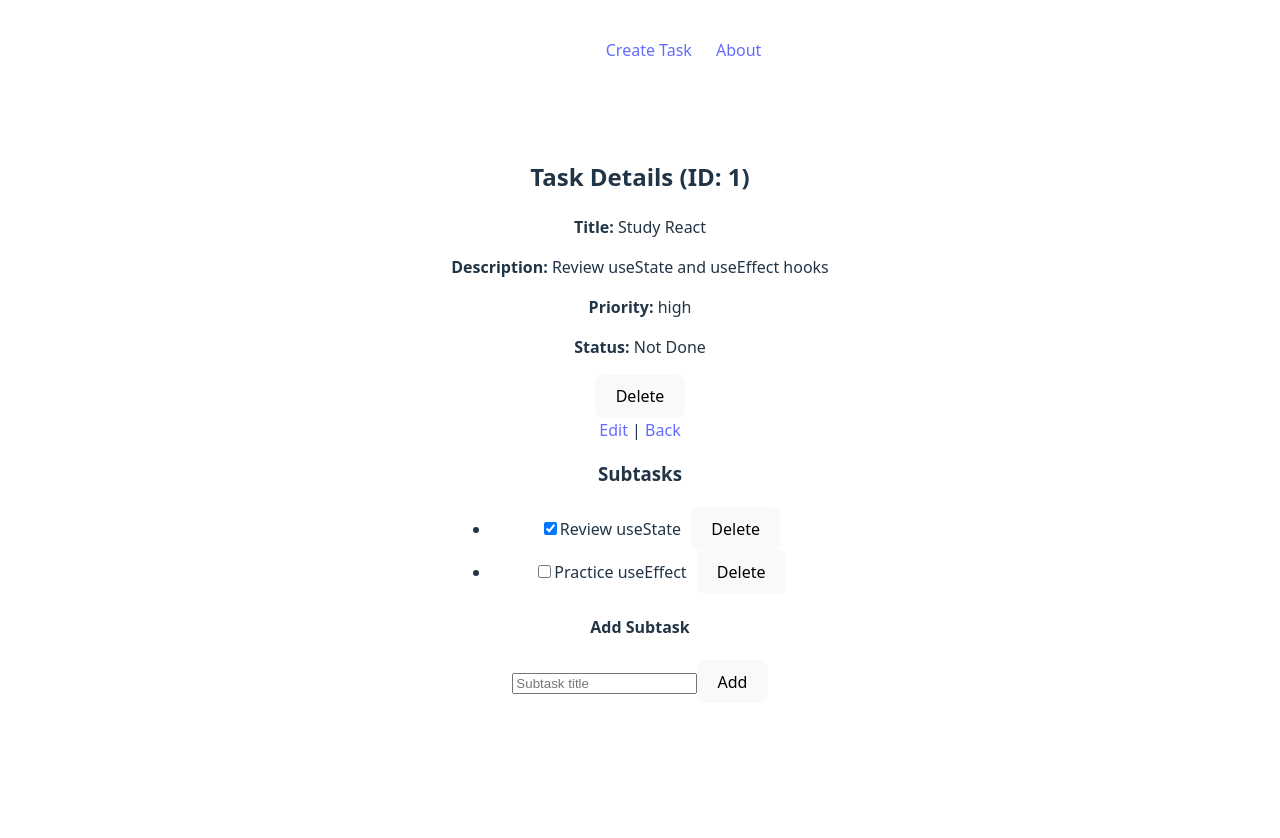
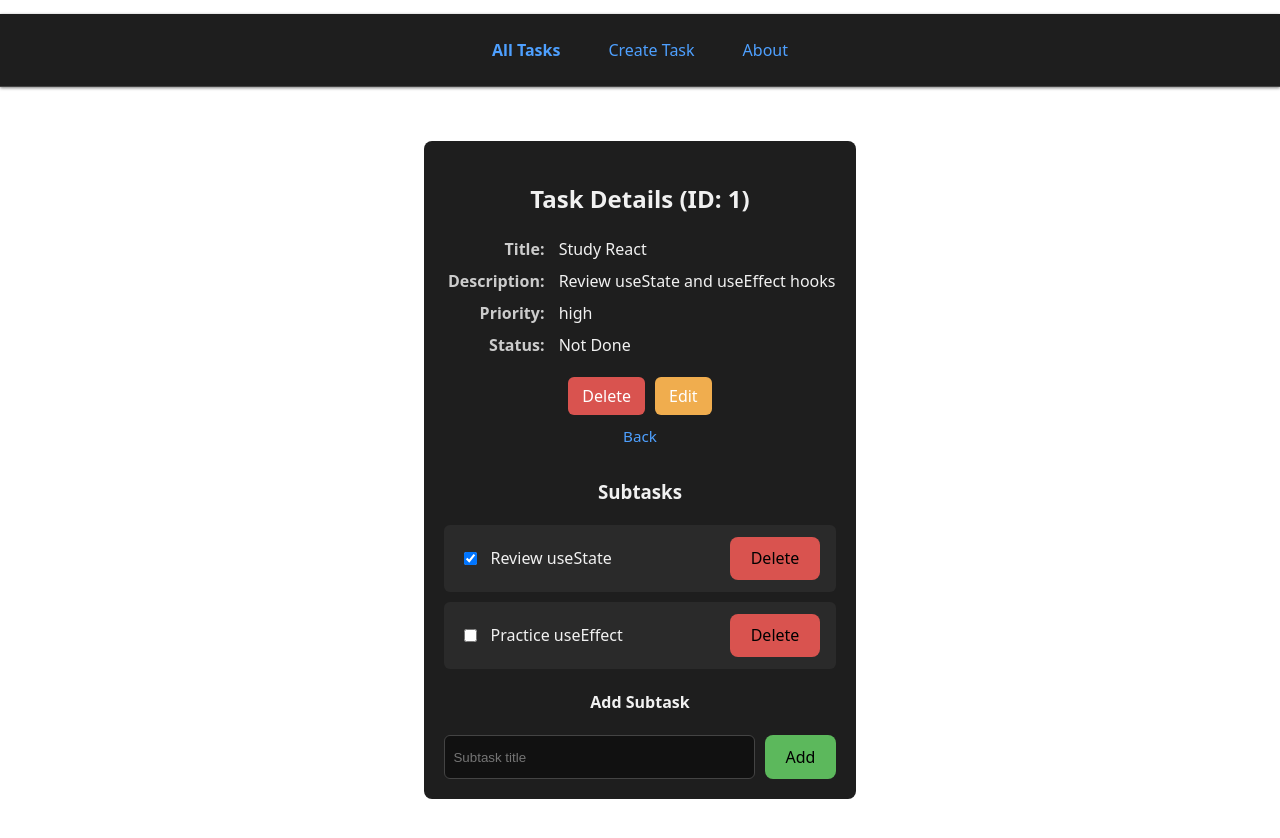
Before and after one commit to bdof2001/react-api-json, a React (Vite) app: page /tasks/1 in a window 1280 px wide. Before the commit the page ends 800 px from the top, so only its background shows below. Built offline with nearby package versions, Linux system fonts and the light colour scheme; data requests are answered from the project's data file.

Commit message:
Apply consistent CSS to forms and task views

```diff
--- a/src/App.css
+++ b/src/App.css
@@ -1,14 +1,14 @@
-
-
 .logo {
   height: 6em;
   padding: 1.5em;
   will-change: filter;
   transition: filter 300ms;
 }
+
 .logo:hover {
   filter: drop-shadow(0 0 2em #646cffaa);
 }
+
 .logo.react:hover {
   filter: drop-shadow(0 0 2em #61dafbaa);
 }
@@ -17,6 +17,7 @@
   from {
     transform: rotate(0deg);
   }
+
   to {
     transform: rotate(360deg);
   }
@@ -36,16 +37,6 @@
   color: #888;
 }
 
-/* Estilização de Navs */
-
-nav a{
-  margin: 12px;
-}
-
-nav a.active {
-  color: white;
-}
-
 /* Mudanças do Diogo */
 
 #root {
@@ -55,7 +46,7 @@ nav a.active {
   text-align: center;
 }
 
-header{
+header {
   height: 100px;
   border-bottom: 1px solid white;
   width: 100%;
@@ -64,25 +55,306 @@ header{
   align-items: center;
 }
 
-main{
+main {
   min-height: 80vh;
   display: flex;
   justify-content: center;
   align-items: center;
 }
 
+/* ========== GENERAL ========== */
 
-.tasks ul {
+ul {
   list-style: none;
   padding: 0;
+  margin: 0;
+}
+
+a {
+  color: #4ea0ff;
+  text-decoration: none;
+}
+
+a:hover {
+  text-decoration: underline;
+}
+
+/* ========== BUTTONS ========== */
+
+button {
+  font-family: inherit;
+}
+
+.btn {
+  color: white;
+  border: none;
+  padding: 8px 14px;
+  border-radius: 6px;
+  cursor: pointer;
+  transition: background-color 0.3s ease;
+}
+
+.btn:hover {
+  opacity: 0.9;
+}
+
+.btn-delete {
+  background-color: #d9534f;
+}
+
+.btn-add {
+  background-color: #5cb85c;
+}
+
+.btn-edit {
+  background-color: #f0ad4e;
+}
+
+/* ========== TASK LIST ========== */
+
+.tasks {
+  max-width: 600px;
+  margin: 40px auto;
+  padding: 20px;
+  text-align: center;
+}
+
+.tasks h3 {
+  font-size: 1.8rem;
+  margin-bottom: 20px;
+}
+
+.tasks button {
+  margin: 10px 0 30px;
 }
 
 .tasks li {
-  margin: 10px 0;
+  background-color: #2a2a2a;
+  padding: 12px 16px;
+  border-radius: 10px;
+  margin-bottom: 16px;
+  display: flex;
+  align-items: center;
+  justify-content: space-between;
+  box-shadow: 0 2px 5px rgba(0, 0, 0, 0.2);
+  transition: background-color 0.3s ease;
+}
+
+.tasks li:hover {
+  background-color: #2c2c2c;
+}
+
+.task-item {
+  display: flex;
+  align-items: center;
+  gap: 12px;
+}
+
+.task-content {
+  display: flex;
+  flex-direction: column;
+  align-items: flex-start;
+  gap: 4px;
+}
+
+.task-content a {
+  font-weight: 600;
+  color: #4ea0ff;
 }
 
 .subtask-counter {
-  margin-left: 8px;
-  font-size: 0.9em;
-  color: gray;
+  font-size: 0.85em;
+  color: #aaa;
 }
+
+/* ========== DETAIL PAGE ========== */
+
+.task-details {
+  max-width: 600px;
+  margin: 40px auto;
+  padding: 20px;
+  background-color: #1e1e1e;
+  border-radius: 8px;
+  color: #f1f1f1;
+}
+
+.task-details h2 {
+  text-align: center;
+  margin-bottom: 20px;
+}
+
+.task-details ul {
+  margin-top: 15px;
+}
+
+.task-details li {
+  background-color: #2a2a2a;
+  padding: 12px 16px;
+  border-radius: 6px;
+  margin-bottom: 10px;
+  display: flex;
+  align-items: center;
+  justify-content: space-between;
+}
+
+.subtask-left {
+  display: flex;
+  align-items: center;
+  gap: 10px;
+}
+
+.add-subtask {
+  margin-top: 20px;
+  display: flex;
+  gap: 10px;
+}
+
+.add-subtask input {
+  flex: 1;
+  padding: 8px;
+  border-radius: 6px;
+  border: 1px solid #444;
+  background-color: #111;
+  color: white;
+}
+
+/* ========== TASK HEADER ========== */
+
+.task-header {
+  text-align: center;
+  margin-bottom: 30px;
+}
+
+.task-header h2 {
+  margin-bottom: 20px;
+}
+
+.task-info {
+  text-align: left;
+  margin-top: 20px;
+}
+
+.task-info p {
+  margin: 8px 0;
+  font-size: 1rem;
+}
+
+.task-info strong {
+  display: inline-block;
+  width: 100px;
+  text-align: right;
+  margin-right: 10px;
+  color: #ccc;
+}
+
+.task-actions-row {
+  display: flex;
+  justify-content: center;
+  gap: 10px;
+  margin-top: 20px;
+}
+
+.task-back-link {
+  margin-top: 10px;
+  text-align: center;
+  font-size: 0.95rem;
+}
+
+/* ========== CREATION FORM ========== */
+
+.create-task {
+  max-width: 480px;
+  margin: 60px auto;
+  padding: 40px;
+  background-color: #1e1e1e;
+  border-radius: 12px;
+  box-shadow: 0 4px 15px rgba(0, 0, 0, 0.3);
+  text-align: left;
+}
+
+.create-task h2 {
+  text-align: center;
+  font-size: 1.8rem;
+  font-weight: 600;
+  margin-bottom: 30px;
+}
+
+.form-group {
+  margin-bottom: 24px;
+}
+
+.form-group label {
+  display: block;
+  margin-bottom: 6px;
+  font-weight: 500;
+  color: #ccc;
+}
+
+.form-group input,
+.form-group select {
+  width: 100%;
+  padding: 12px;
+  border-radius: 8px;
+  border: 1px solid #444;
+  background-color: #1a1a1a;
+  color: #f1f1f1;
+  font-size: 1rem;
+  transition: border 0.3s ease;
+  box-sizing: border-box;
+}
+
+
+.form-group select {
+  appearance: none;
+  -webkit-appearance: none;
+  -moz-appearance: none;
+}
+
+
+
+.form-group input:focus,
+.form-group select:focus {
+  outline: none;
+  border-color: #4ea0ff;
+}
+
+.create-task button.btn {
+  display: block;
+  margin: 0 auto;
+}
+
+.create-task button.btn:hover {
+  background-color: #555;
+}
+
+/* Navbar styling */
+nav {
+  width: 100%;
+  display: flex;
+  justify-content: center;
+  gap: 24px;
+  padding: 16px 40px;
+  background-color: #1e1e1e;
+  border-bottom: 1px solid #444;
+  box-shadow: 0 1px 3px rgba(0, 0, 0, 0.5);
+}
+
+nav a {
+  color: #4ea0ff;
+  text-decoration: none;
+  font-weight: 500;
+  font-size: 1rem;
+  padding: 8px 12px;
+  border-radius: 6px;
+  transition: all 0.2s ease;
+}
+
+nav a:hover {
+  background-color: #333;
+  border-radius: 6px;
+  color:white
+}
+
+nav a.active {
+  font-weight: bold;
+}
--- a/src/components/Task.jsx
+++ b/src/components/Task.jsx
@@ -34,6 +34,7 @@ function Task({ task }) {
 
   return (
     <li>
+      <div className="task-item">
         <input
           type="checkbox"
           checked={isDone}
@@ -41,6 +42,7 @@ function Task({ task }) {
           disabled={!allSubtasksDone}
           title={allSubtasksDone ? "Mark task as done" : "Complete all subtasks first"}
         />
+        <div className="task-content">
           <Link to={`/tasks/${task.id}`}>
             {task.title}
           </Link>
@@ -49,8 +51,9 @@ function Task({ task }) {
               ({doneCount}/{total} subtasks done)
             </span>
           )}
+        </div>
+      </div>
     </li>
   );
 }
-
 export default Task;
--- a/src/pages/CreateTaskPage.jsx
+++ b/src/pages/CreateTaskPage.jsx
@@ -29,11 +29,11 @@ function CreateTaskPage() {
   };
 
   return (
-    <div>
+    <div className="create-task">
       <h2>Create New Task</h2>
 
       <form onSubmit={handleSubmit}>
-        <div>
+        <div className="form-group">
           <label htmlFor="title">Title:</label>
           <input
             type="text"
@@ -44,7 +44,7 @@ function CreateTaskPage() {
           />
         </div>
 
-        <div>
+        <div className="form-group">
           <label htmlFor="description">Description:</label>
           <input
             type="text"
@@ -54,7 +54,7 @@ function CreateTaskPage() {
           />
         </div>
 
-        <div>
+        <div className="form-group">
           <label htmlFor="priority">Priority:</label>
           <select
             name="priority"
@@ -67,7 +67,7 @@ function CreateTaskPage() {
           </select>
         </div>
 
-        <button type="submit">Create Task</button>
+        <button type="submit" className="btn btn-add">Create Task</button>
       </form>
     </div>
   );
--- a/src/pages/EditTaskPage.jsx
+++ b/src/pages/EditTaskPage.jsx
@@ -36,10 +36,10 @@ function EditTaskPage() {
   };
 
   return (
-    <div>
+    <div className="create-task">
       <h2>Edit Task</h2>
       <form onSubmit={handleSubmit}>
-        <div>
+        <div className="form-group">
           <label>Title:</label>
           <input
             type="text"
@@ -49,7 +49,7 @@ function EditTaskPage() {
           />
         </div>
 
-        <div>
+        <div className="form-group">
           <label>Description:</label>
           <input
             type="text"
@@ -58,7 +58,7 @@ function EditTaskPage() {
           />
         </div>
 
-        <div>
+        <div className="form-group">
           <label>Priority:</label>
           <select
             value={priority}
@@ -70,7 +70,7 @@ function EditTaskPage() {
           </select>
         </div>
 
-        <button type="submit">Save Changes</button>
+        <button type="submit" className="btn btn-add">Save Changes</button>
       </form>
     </div>
   );
--- a/src/pages/TaskPage.jsx
+++ b/src/pages/TaskPage.jsx
@@ -79,16 +79,28 @@ function TaskPage() {
   if (!task) return <p>Loading...</p>;
 
   return (
-    <div>
+    <div className="task-details">
+      <div className="task-header">
         <h2>Task Details (ID: {taskId})</h2>
+        <div className="task-info">
           <p><strong>Title:</strong> {task.title}</p>
           <p><strong>Description:</strong> {task.description}</p>
           <p><strong>Priority:</strong> {task.priority}</p>
           <p><strong>Status:</strong> {task.done ? "Done" : "Not Done"}</p>
+        </div>
 
-      <button onClick={deleteTask}>Delete</button>
-      <br />
-      <Link to={`/tasks/${taskId}/edit`}>Edit</Link> | <Link to="/tasks">Back</Link>
+        <div className="task-actions-row">
+          <button className="btn btn-delete" onClick={deleteTask}>Delete</button>
+          <Link to={`/tasks/${taskId}/edit`}>
+            <button className="btn btn-edit">Edit</button>
+          </Link>
+        </div>
+
+        <div className="task-links task-back-link">
+          <Link to="/tasks">Back</Link>
+        </div>
+      </div>
+
 
       {task.subtasks && (
         <div>
@@ -96,28 +108,30 @@ function TaskPage() {
           <ul>
             {task.subtasks.map((sub, index) => (
               <li key={sub.id}>
+                <div className="subtask-left">
                   <input
                     type="checkbox"
                     checked={sub.done}
                     onChange={() => toggleSubtask(index)}
                   />
                   {sub.title}
-                <button onClick={() => deleteSubtask(index)} style={{ marginLeft: '10px' }}>
-                  Delete
-                </button>
+                </div>
+                <button className="btn-delete" onClick={() => deleteSubtask(index)}>Delete</button>
               </li>
             ))}
           </ul>
 
-
           <h4>Add Subtask</h4>
+          <div className="add-subtask">
             <input
               type="text"
               placeholder="Subtask title"
               value={newSubtaskTitle}
               onChange={(e) => setNewSubtaskTitle(e.target.value)}
             />
-          <button onClick={addSubtask}>Add</button>
+            <button className="btn-add" onClick={addSubtask}>Add</button>
+
+          </div>
         </div>
       )}
     </div>
```
Lines whose indentation alone changed are shown as unchanged.
